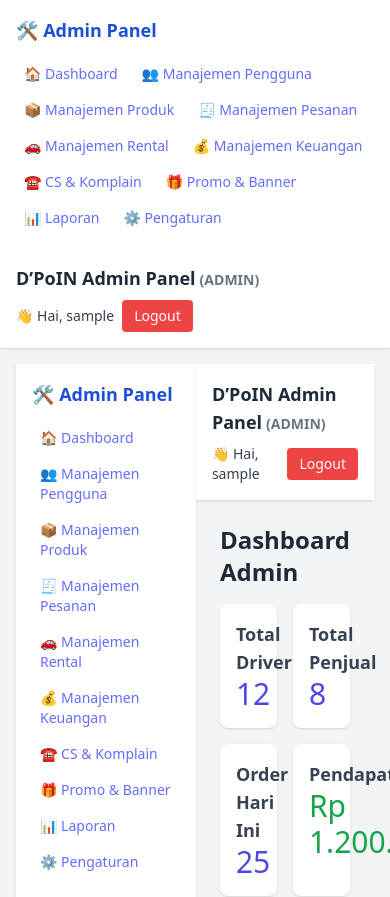
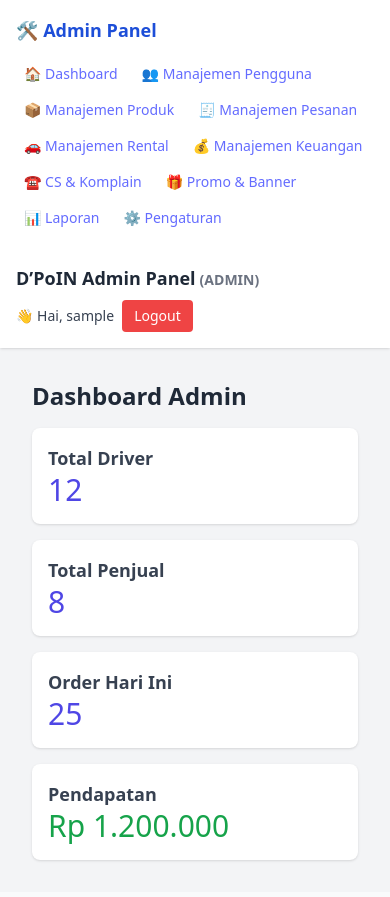
Before and after one commit to VDRama72/my-admin-panel, a React (Vite) app: page /dashboard in a window 390 px wide. Shown: the top 897 px of the page. Built offline with nearby package versions, Linux system fonts and the light colour scheme; no server answers; sample sign-in values are in the browser's storage.

Commit message:
♻️ Refactor Dashboard: Hapus Sidebar & Navbar ganda agar tampilan HP responsive

```diff
--- a/src/pages/Dashboard.jsx
+++ b/src/pages/Dashboard.jsx
@@ -1,7 +1,6 @@
 // src/pages/Dashboard.jsx
+
 import React from 'react';
-import Navbar from '../components/Navbar';
-import Sidebar from '../components/Sidebar';
 import useTitle from '../hooks/useTitle';
 
 export default function Dashboard() {
@@ -13,13 +12,9 @@ export default function Dashboard() {
   }
 
   return (
-    <div className="flex h-screen bg-gray-100">
-      <Sidebar />
-      <div className="flex-1 flex flex-col">
-        <Navbar />
-        <main className="p-6">
+    <main className="p-4 sm:p-6">
       <h1 className="text-2xl font-bold text-gray-800 mb-4">Dashboard Admin</h1>
-          <div className="grid grid-cols-2 md:grid-cols-4 gap-4">
+      <div className="grid grid-cols-1 sm:grid-cols-2 md:grid-cols-4 gap-4">
         <div className="bg-white shadow rounded-lg p-4">
           <h2 className="text-lg font-semibold text-gray-700">Total Driver</h2>
           <p className="text-3xl text-indigo-600">12</p>
@@ -38,7 +33,5 @@ export default function Dashboard() {
         </div>
       </div>
     </main>
-      </div>
-    </div>
   );
 }
```
Lines whose indentation alone changed are shown as unchanged.
